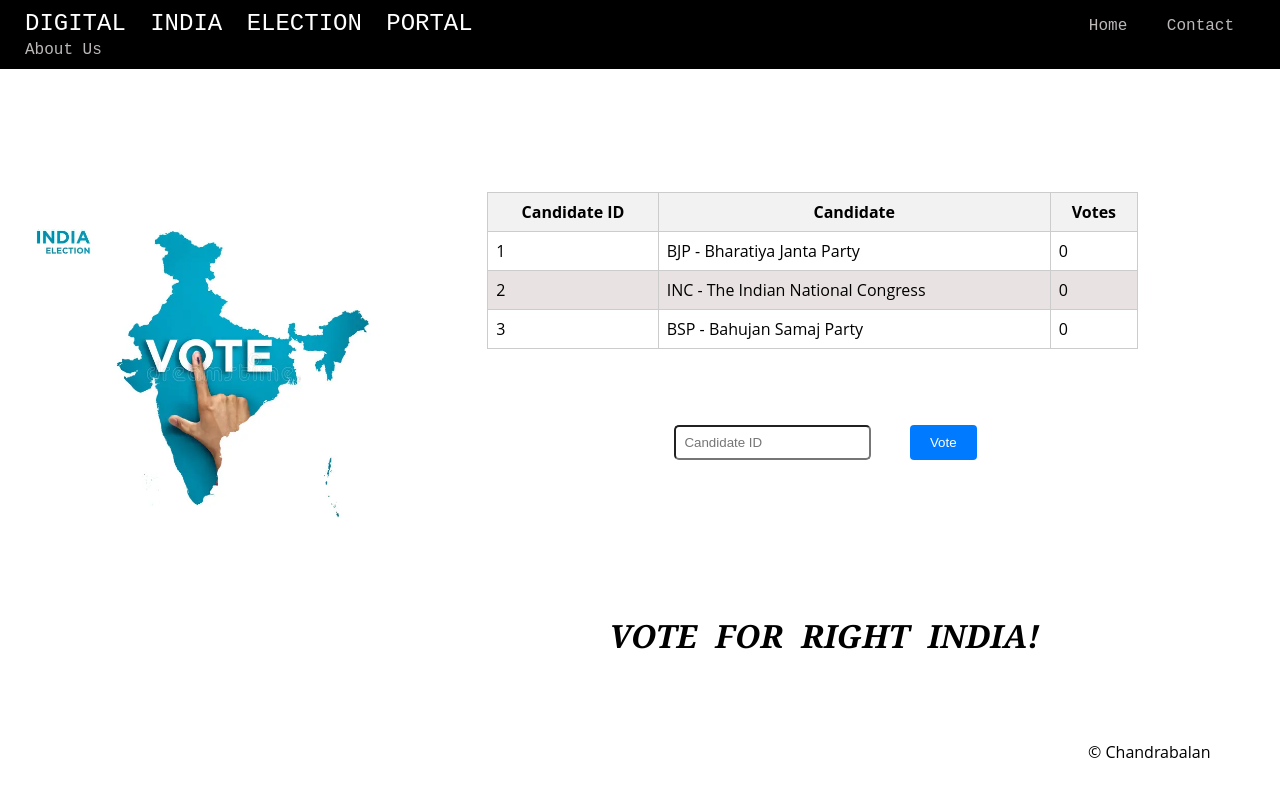
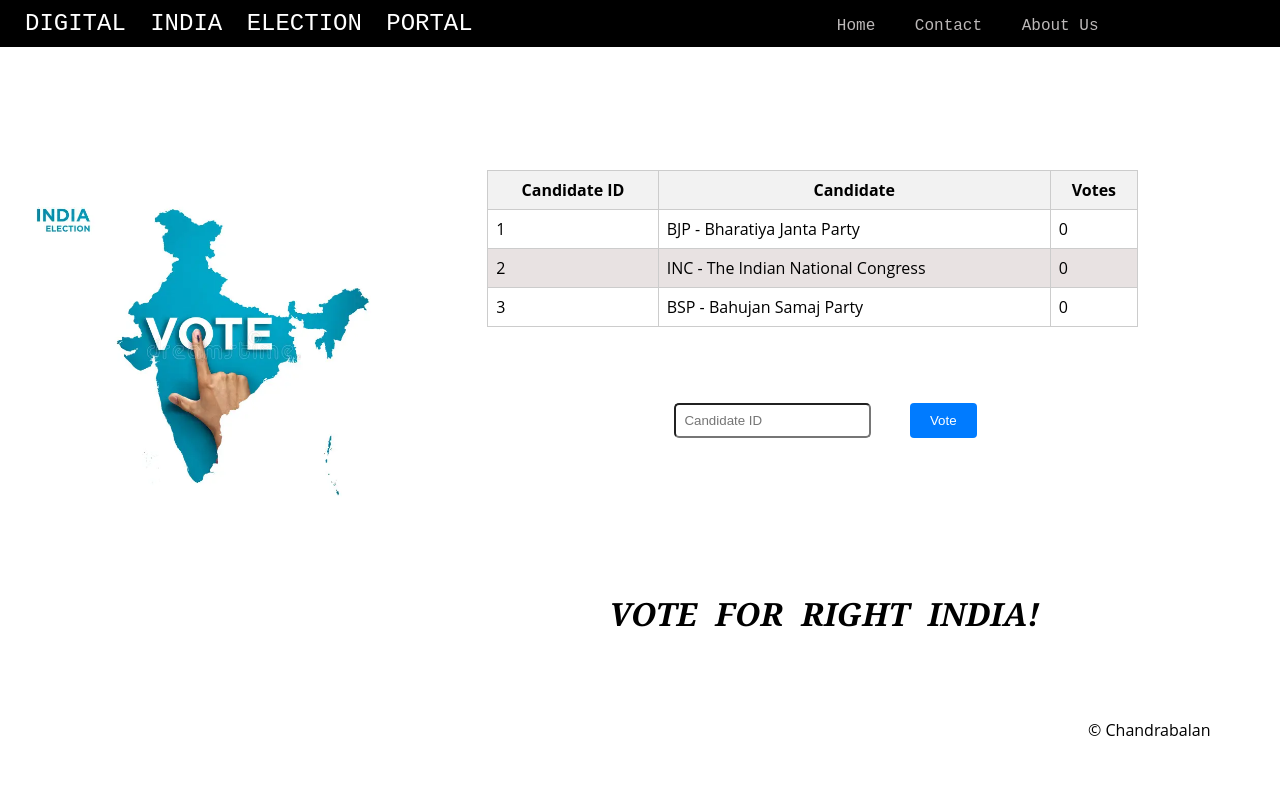
Before and after one commit to Chandrabalan-C/Web3-Based-Voting-System, a website: page index.html in a window 1280 px wide. Drawn offline with Linux system fonts and the light colour scheme.

Commit message:
installed

```diff
--- a/style.css
+++ b/style.css
@@ -30,7 +30,7 @@
 }
 
 ul {
-  margin-left: 45%;
+  margin-left: 25%;
 }
 
 li {
```
